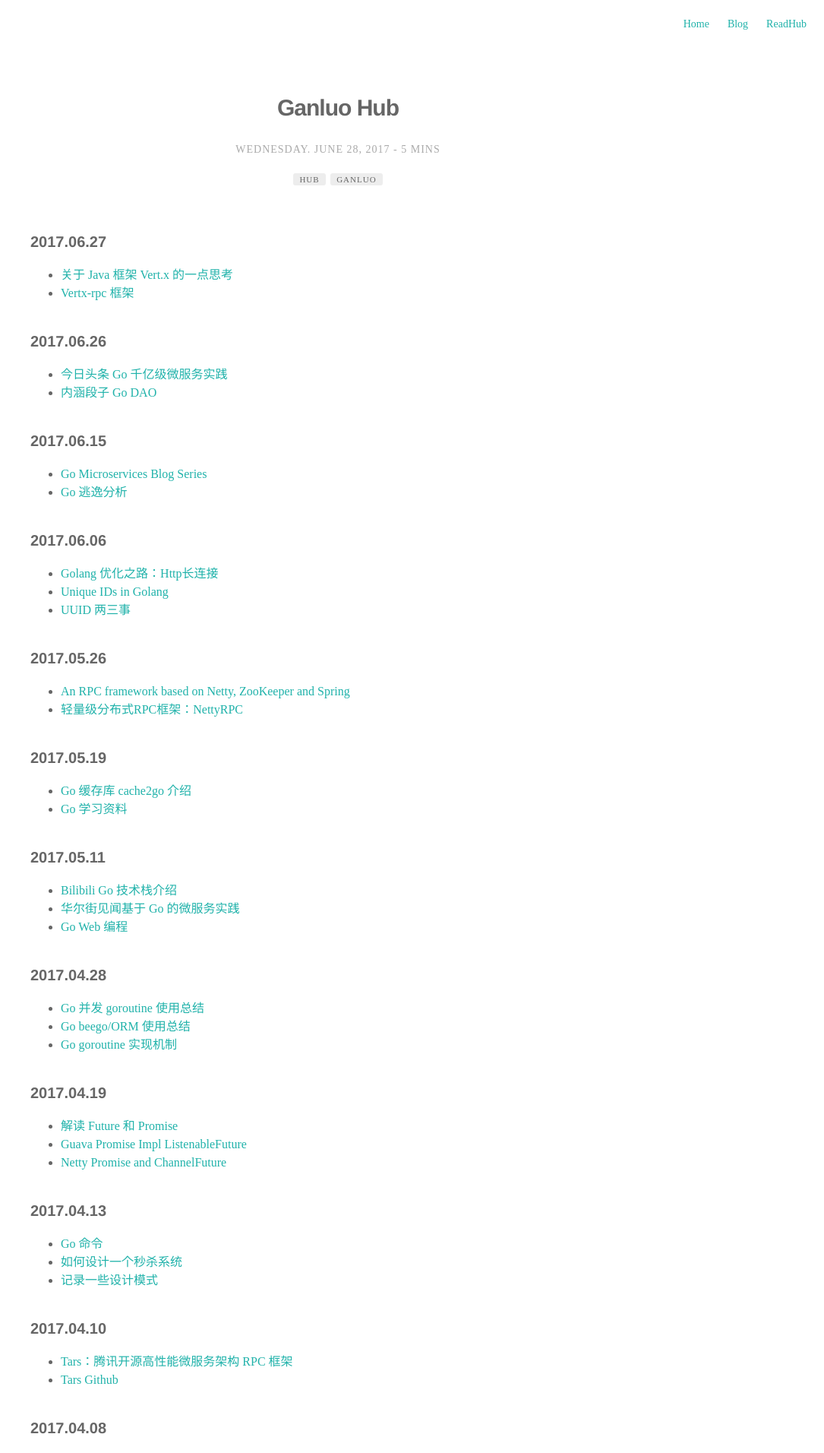
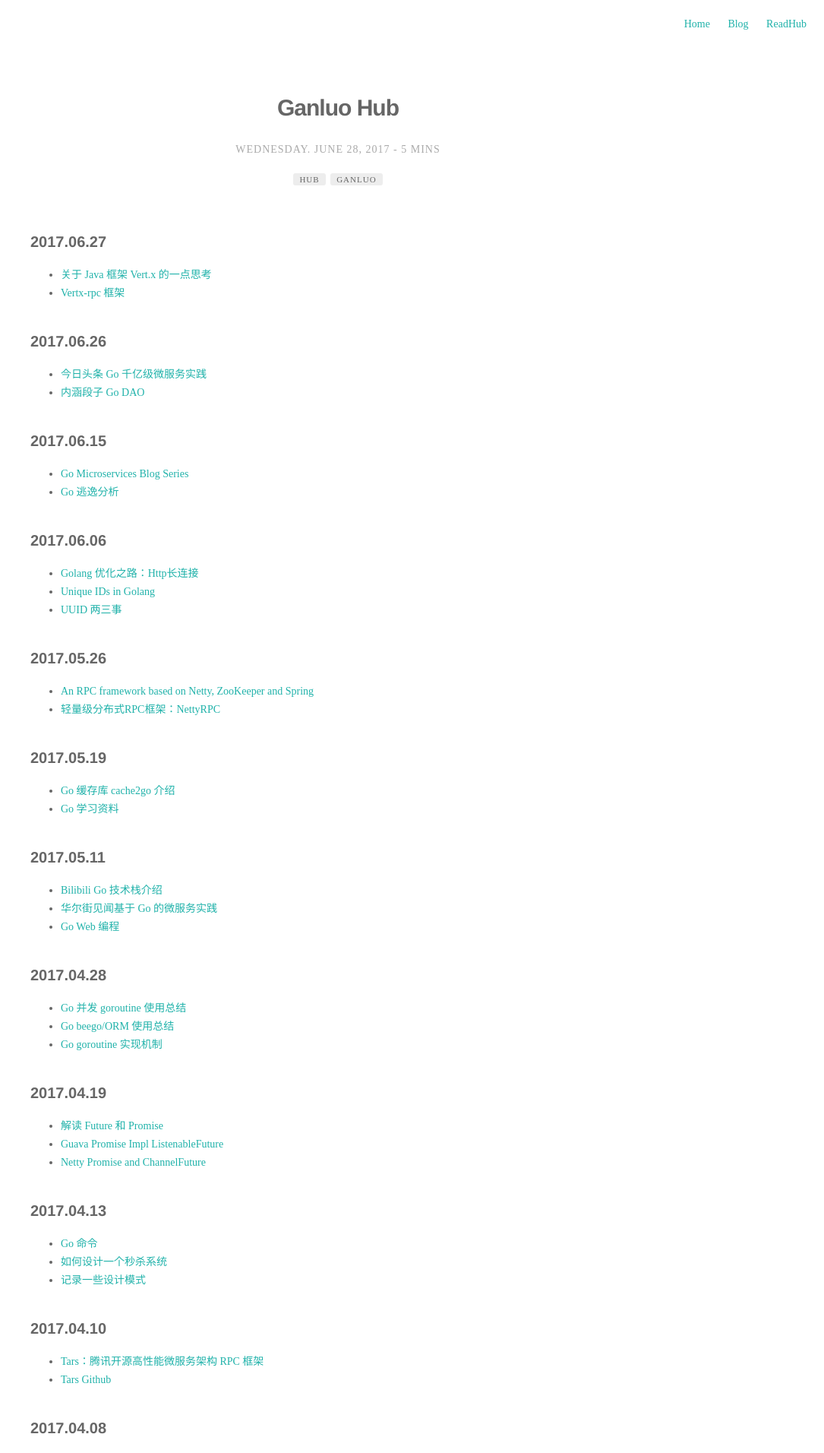
Before and after one commit to Jiangew/jiangew.github.io, a Jekyll site: the page built from _posts/2017-06-27-ganluo-hub.markdown, in a window 1280 px wide. Shown: the top 1912 px of the page at 76% size, without its empty margins (195-1280 px from the left). Built offline with Jekyll 4.4.1, drawn with Linux system fonts in a browser that asks for light colours.

Commit message:
fixed font normal

```diff
--- a/_sass/base/general.sass
+++ b/_sass/base/general.sass
@@ -4,12 +4,13 @@ body, html
 body
 	line-height: 1
 	font-family: Ubuntu,"Helvetica Neue",Helvetica,Arial,sans-serif
-	font: 16px normal
+	font: 14px normal
 	color: $alpha
 
 h1, h2, h3, h4
 	font-family: Ubuntu,"Helvetica Neue",Helvetica,Arial,sans-serif
 	color: $alpha
+	font: normal
 	-webkit-font-smoothing: antialiased
 	text-rendering: optimizeLegibility
 
```
